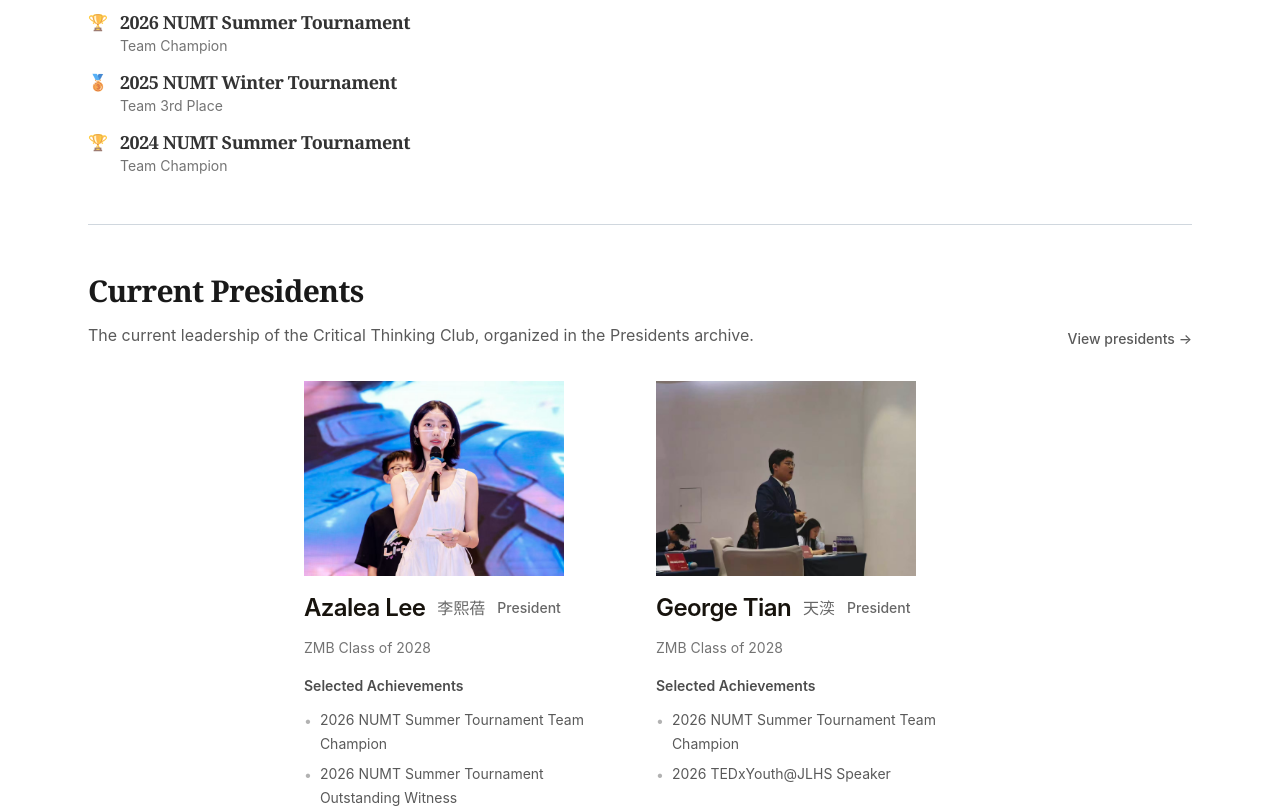
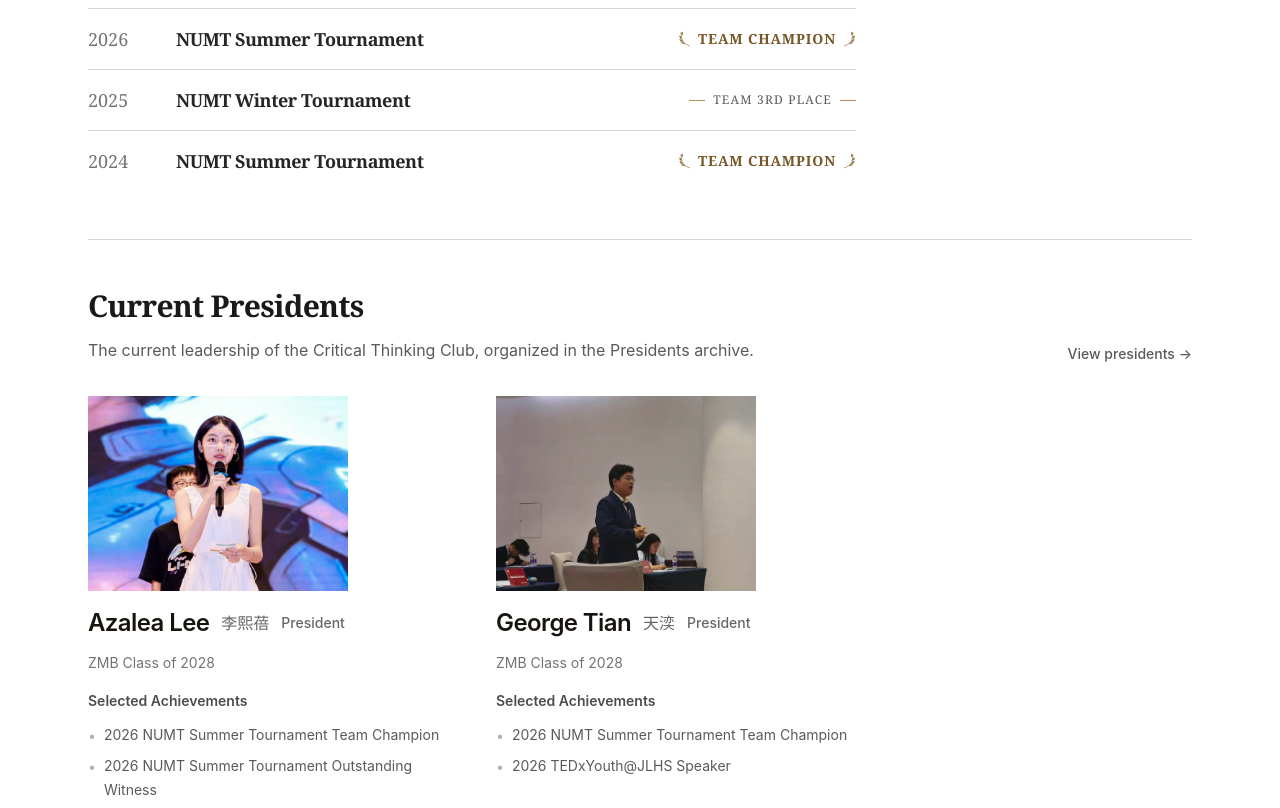
Before and after one commit to henrywyx0730/jlhsctc-official-website, a Next.js app: page / in a window 1280 px wide. Shown: the part 1140-1948 px from the top of the page. Built offline with nearby package versions, Linux system fonts and the light colour scheme.

Commit message:
style: refine homepage honors and visual identity

```diff
--- a/app/achievements/page.js
+++ b/app/achievements/page.js
@@ -1,3 +1,4 @@
+import LaurelHalf from "../components/HonorLaurel";
 import { createPageMetadata } from "../lib/metadata";
 
 const description =
@@ -144,26 +145,6 @@ const speakingPeriods = [
   },
 ];
 
-function LaurelHalf({ mirrored = false }) {
-  return (
-    <svg
-      viewBox="0 0 24 28"
-      className={`h-6 w-5 shrink-0 ${mirrored ? "scale-x-[-1]" : ""}`}
-      fill="none"
-      stroke="currentColor"
-      strokeLinecap="round"
-      strokeLinejoin="round"
-      aria-hidden="true"
-    >
-      <path d="M20 26C10 23 5 16 5 3" strokeWidth="1.1" />
-      <path d="M8 20c-3-1-5-3-6-6 3 0 6 2 6 6Z" fill="currentColor" stroke="none" />
-      <path d="M6 14c-3-1-4-3-4-6 3 1 5 3 4 6Z" fill="currentColor" stroke="none" />
-      <path d="M7 8C5 6 5 3 7 1c2 2 2 5 0 7Z" fill="currentColor" stroke="none" />
-      <path d="M12 23c-3 0-5-1-7-3 3-1 6 0 7 3Z" fill="currentColor" stroke="none" />
-    </svg>
-  );
-}
-
 function TeamHonor({ result }) {
   return (
     <div className="mt-4 flex max-w-sm items-center gap-2 text-[#8f6d36]">
@@ -258,13 +239,16 @@ function CompetitionAchievements() {
 function SpeakingPeriod({ period }) {
   return (
     <section className="border-t border-[#d0d7de] pt-10 first:border-t-0 first:pt-0">
-      <h3 className="flex flex-wrap items-baseline gap-x-3">
+      <h3>
         <span className="font-serif text-2xl font-normal tracking-tight text-black/90 md:text-3xl">
           {period.year}
-        </span>
-        <span className="text-black/40" aria-hidden="true">
+        </span>{" "}
+        <span
+          className="mx-1.5 font-serif text-2xl text-[#b08d57] md:mx-2 md:text-3xl"
+          aria-hidden="true"
+        >
           ·
-        </span>
+        </span>{" "}
         <span className="font-display text-lg font-semibold text-black/80 md:text-xl">
           TEDxYouth@JLHS
         </span>
--- /dev/null
+++ b/app/components/HonorLaurel.js
@@ -0,0 +1,19 @@
+export default function LaurelHalf({ mirrored = false, className = "h-6 w-5" }) {
+  return (
+    <svg
+      viewBox="0 0 24 28"
+      className={`${className} shrink-0 ${mirrored ? "scale-x-[-1]" : ""}`}
+      fill="none"
+      stroke="currentColor"
+      strokeLinecap="round"
+      strokeLinejoin="round"
+      aria-hidden="true"
+    >
+      <path d="M20 26C10 23 5 16 5 3" strokeWidth="1.1" />
+      <path d="M8 20c-3-1-5-3-6-6 3 0 6 2 6 6Z" fill="currentColor" stroke="none" />
+      <path d="M6 14c-3-1-4-3-4-6 3 1 5 3 4 6Z" fill="currentColor" stroke="none" />
+      <path d="M7 8C5 6 5 3 7 1c2 2 2 5 0 7Z" fill="currentColor" stroke="none" />
+      <path d="M12 23c-3 0-5-1-7-3 3-1 6 0 7 3Z" fill="currentColor" stroke="none" />
+    </svg>
+  );
+}
--- a/app/globals.css
+++ b/app/globals.css
@@ -5,6 +5,17 @@
   --foreground: #17130d;
   --font-sans: Inter, "Helvetica Neue", Helvetica, Arial, sans-serif;
   --font-display: var(--font-sans);
+}
+
+/*
+ * TEDx color roles:
+ * tedx-red is the TEDx brand red, reserved for the logo lockup, large display
+ * numerals, accent rules, and short labels on black.
+ * tedx-ink is the darker red for small text and links on white (6.5:1).
+ */
+@theme {
+  --color-tedx-red: #eb0028;
+  --color-tedx-ink: #b62318;
 }
 
 html {
--- a/app/page.js
+++ b/app/page.js
@@ -1,5 +1,6 @@
 import Image from "next/image";
 import Link from "next/link";
+import LaurelHalf from "./components/HonorLaurel";
 import { createPageMetadata } from "./lib/metadata";
 
 const description =
@@ -77,6 +78,30 @@ function EditorialSection({ title, description, href, actionLabel, children }) {
       </div>
       {children && <div className="mt-8">{children}</div>}
     </section>
+  );
+}
+
+function FeaturedHonor({ result }) {
+  if (result === "Team Champion") {
+    return (
+      <span className="inline-flex items-center gap-1.5 text-[#8f6d36]">
+        <LaurelHalf className="h-4 w-3.5" />
+        <span className="font-serif text-sm font-bold uppercase tracking-[0.06em] text-[#765625]">
+          {result}
+        </span>
+        <LaurelHalf mirrored className="h-4 w-3.5" />
+      </span>
+    );
+  }
+
+  return (
+    <span className="inline-flex items-center gap-2">
+      <span className="h-px w-4 bg-[#b08d57]" aria-hidden="true" />
+      <span className="font-serif text-xs font-medium uppercase tracking-[0.1em] text-black/65">
+        {result}
+      </span>
+      <span className="h-px w-4 bg-[#b08d57]" aria-hidden="true" />
+    </span>
   );
 }
 
@@ -182,26 +207,24 @@ export default function Home() {
           href="/achievements"
           actionLabel="View achievements"
         >
-          <div className="space-y-3">
+          <ul className="border-t border-[#d0d7de] lg:max-w-3xl">
             {featuredAchievements.map((achievement) => (
-              <div
+              <li
                 key={`${achievement.year}-${achievement.event}`}
-                className="flex items-start gap-3 text-black/80"
+                className="grid grid-cols-[3.25rem_minmax(0,1fr)] items-baseline gap-x-4 gap-y-1.5 border-b border-[#d0d7de] py-4 last:border-b-0 sm:grid-cols-[4rem_minmax(0,1fr)_auto] sm:items-center sm:gap-x-6"
               >
-                <span className="pt-0.5 text-base" aria-hidden="true">
-                  {achievement.result === "Team 3rd Place" ? "🥉" : "🏆"}
+                <span className="font-serif text-lg text-black/55 tabular-nums">
+                  {achievement.year}
+                </span>{" "}
+                <span className="font-serif text-lg font-semibold tracking-tight text-black/85">
+                  {achievement.event}
+                </span>{" "}
+                <span className="col-start-2 flex sm:col-start-auto sm:justify-self-end">
+                  <FeaturedHonor result={achievement.result} />
                 </span>
-                <span>
-                  <span className="block font-serif text-lg font-semibold tracking-tight">
-                    {achievement.year} {achievement.event}
-                  </span>
-                  <span className="block text-sm text-black/55">
-                    {achievement.result}
-                  </span>
-                </span>
-              </div>
+              </li>
             ))}
-          </div>
+          </ul>
         </EditorialSection>
 
         <EditorialSection
@@ -210,7 +233,7 @@ export default function Home() {
           href="/presidents"
           actionLabel="View presidents"
         >
-          <div className="mx-auto grid max-w-2xl gap-8 md:grid-cols-2">
+          <div className="grid max-w-3xl gap-x-12 gap-y-10 md:grid-cols-2">
             {currentPresidents.map((president) => (
               <CurrentPresidentCard key={president.name} president={president} />
             ))}
@@ -223,7 +246,7 @@ export default function Home() {
           href="/tedx"
           actionLabel="View TEDx archive"
         >
-          <div className="border-l-2 border-[#E62B1E] pl-5">
+          <div className="border-l-2 border-tedx-red pl-5">
             <p className="font-sans text-xl font-semibold tracking-tight text-black/85">
               Transform, Transcend, Transmit
             </p>
--- a/app/tedx/page.js
+++ b/app/tedx/page.js
@@ -54,7 +54,7 @@ const leadershipYears = [
 
 function SectionLabel({ children }) {
   return (
-    <p className="text-xs font-medium text-[#b62318]">
+    <p className="text-xs font-medium text-tedx-ink">
       {children}
     </p>
   );
@@ -70,7 +70,7 @@ function ArchiveLink({ label, href }) {
       href={href}
       target="_blank"
       rel="noreferrer"
-      className="font-medium text-[#b62318] underline decoration-[#b62318]/50 underline-offset-4 hover:text-black"
+      className="font-medium text-tedx-ink underline decoration-tedx-ink/50 underline-offset-4 hover:text-black"
     >
       {label} →
     </a>
@@ -80,7 +80,7 @@ function ArchiveLink({ label, href }) {
 function TalkArchiveEntry({ event }) {
   return (
     <article className="grid gap-5 border-t border-[#d0d7de] py-9 first:border-t-0 first:pt-0 md:grid-cols-[120px_minmax(0,1fr)]">
-      <p className="font-display text-4xl font-semibold tracking-tight text-[#e62b1e]">
+      <p className="font-display text-4xl font-semibold tracking-tight text-tedx-red">
         {event.year}
       </p>
 
@@ -94,7 +94,7 @@ function TalkArchiveEntry({ event }) {
             {event.talks.map((talk, index) => (
               <div
                 key={`${event.year}-${talk.speaker || "talk"}-${index}`}
-                className="border-l-2 border-[#e62b1e]/35 pl-4"
+                className="border-l-2 border-tedx-ink/35 pl-4"
               >
                 <p className="font-display text-lg font-semibold text-black/85">
                   {talk.speaker}
@@ -176,7 +176,7 @@ export default function TedxPage() {
             }}
           >
             <span
-              className="inline-flex items-baseline font-black leading-none tracking-[-0.01em] text-[#EB0028]"
+              className="inline-flex items-baseline font-black leading-none tracking-[-0.01em] text-tedx-red"
               style={{ WebkitTextStroke: "0.06em currentColor" }}
             >
               <span>TED</span>
@@ -191,7 +191,7 @@ export default function TedxPage() {
             A student-led TEDx platform dedicated to sharing ideas, stories, and
             perspectives.
           </p>
-          <p className="mt-8 text-xs font-medium text-[#e62b1e]">
+          <p className="mt-8 text-xs font-medium text-tedx-red">
             Organization History
           </p>
           <p className="mt-2 text-sm text-white/60">
```
Also changed, not shown: 1 other file (tests, documents, lock files or other folders).
